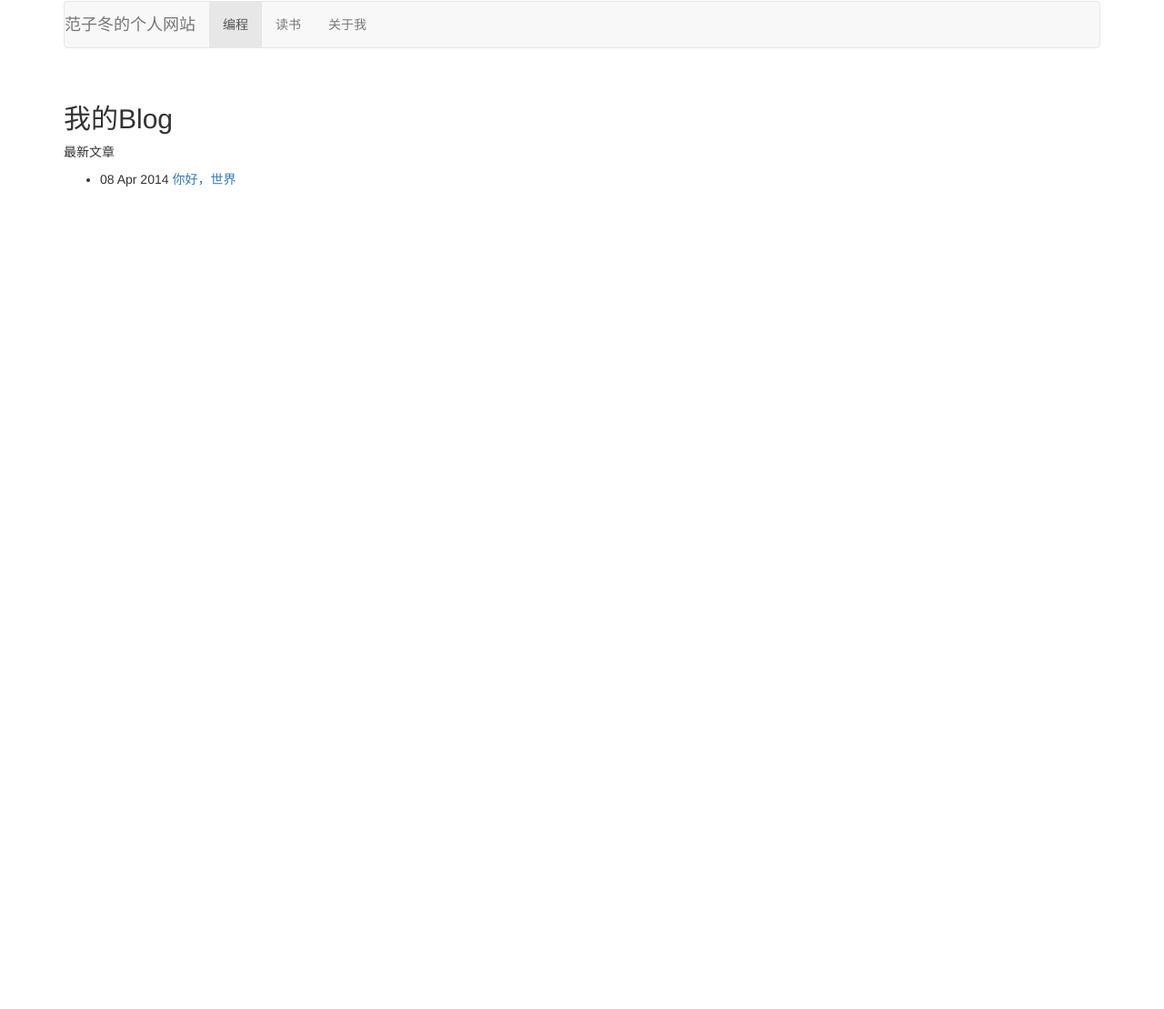
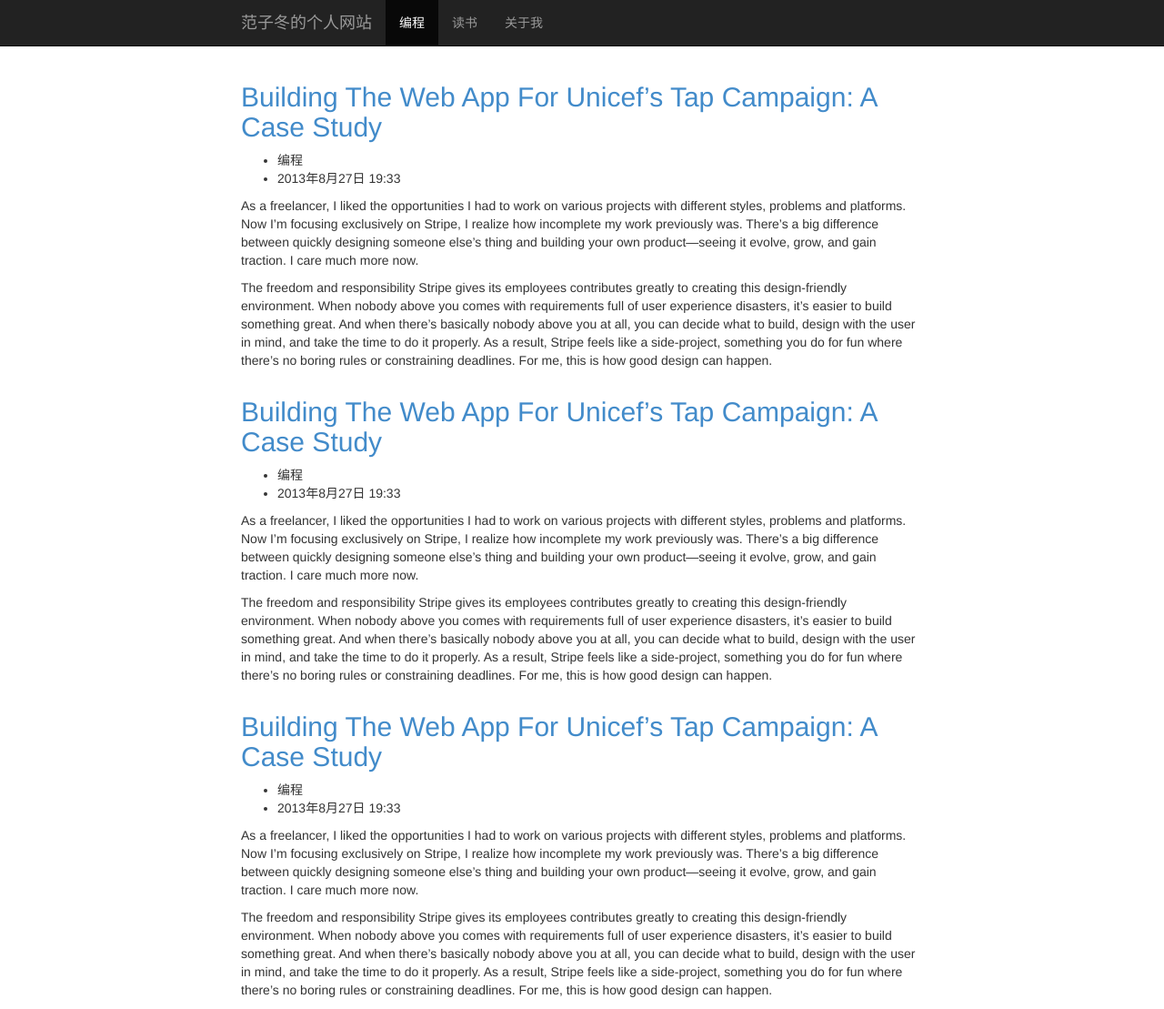
Before and after one commit to vanzand/vanzand.github.io, a Jekyll site: the page built from index.html, in a window 1280 px wide and 1109 px high. Shown: the whole window at 91% size. Built offline with Jekyll 4.4.1, drawn with Linux system fonts in a browser that asks for light colours; nearby versions of some CDN libraries; library files that are not in the unit come from our copies; Markdown is read by kramdown in place of the engine named in the settings.

Commit message:
首页布局优化完成20%
Signed-off-by: vanzand <450323391@qq.com>

```diff
--- a/_layouts/default.html
+++ b/_layouts/default.html
@@ -6,12 +6,15 @@
     <meta http-equiv="X-UA-Compatible" content="IE=Edge">
     <meta charset="UTF-8" >
 		<title>{{ page.title }}</title>
-		<link rel="stylesheet" type="text/css" href="../_public/css/bootstrap.min.css">
+		<link rel="stylesheet" type="text/css" href="../public/css/bootstrap.min.css">
+		<link rel="stylesheet" type="text/css" href="../public/css/main.css">
 	</head>
 	<body>
     <header class="navbar" role="banner">
+      <nav class="navbar navbar-inverse navbar-fixed-top" role="navigation">
       	<div class="container">
-        <nav class="navbar navbar-default" role="navigation">
+      		<div class="row">
+      			<div class="col-xs-12 col-md-8 col-md-offset-2">
       				<!-- Brand and toggle get grouped for better mobile display -->
 		          <div class="navbar-header">
 		            <button type="button" class="navbar-toggle" data-toggle="collapse" data-target="#bs-example-navbar-collapse-1">
@@ -31,15 +34,71 @@
 		              <li><a href="#">关于我</a></li>
 		            </ul>
 		          </div><!-- /.navbar-collapse -->
+      			</div>
+      		</div>
+      	</div>
     	</nav>
-      </div>
     </header>
 
     <div class="container">
-		  {{ content }}
+    	<div class="row">
+    		<!-- 文章区 -->
+    		<div class="col-xs-12 col-md-8 col-md-offset-2">
+    			<section>
+		  			<!-- {{ content }} -->
+		  			<!-- 每一篇文章 -->
+		  			<article>
+	  					<h2>
+	  						<a title="Building The Web App For Unicef’s Tap Campaign: A Case Study" href="#">Building The Web App For Unicef’s Tap Campaign: A Case Study</a>
+	  					</h2>
+		  				<ul class="postmetadata clearfix">
+		  					<li class="tag">编程</li>
+		  					<li class="date">2013年8月27日 19:33</li>
+		  				</ul>
+		  				<div class="content">
+		  					<p>As a freelancer, I liked the opportunities I had to work on various projects with different styles, problems and platforms. Now I’m focusing exclusively on Stripe, I realize how incomplete my work previously was. There’s a big difference between quickly designing someone else’s thing and building your own product—seeing it evolve, grow, and gain traction. I care much more now.</p>
+		  					<p>The freedom and responsibility Stripe gives its employees contributes greatly to creating this design-friendly environment. When nobody above you comes with requirements full of user experience disasters, it’s easier to build something great. And when there’s basically nobody above you at all, you can decide what to build, design with the user in mind, and take the time to do it properly. As a result, Stripe feels like a side-project, something you do for fun where there’s no boring rules or constraining deadlines. For me, this is how good design can happen.</p>
+		  				</div>
+		  				<div class="clearfix"></div>
+		  			</article>
+
+		  			<article>
+	  					<h2>
+	  						<a title="Building The Web App For Unicef’s Tap Campaign: A Case Study" href="#">Building The Web App For Unicef’s Tap Campaign: A Case Study</a>
+	  					</h2>
+		  				<ul class="postmetadata clearfix">
+		  					<li class="tag">编程</li>
+		  					<li class="date">2013年8月27日 19:33</li>
+		  				</ul>
+		  				<div class="content">
+		  					<p>As a freelancer, I liked the opportunities I had to work on various projects with different styles, problems and platforms. Now I’m focusing exclusively on Stripe, I realize how incomplete my work previously was. There’s a big difference between quickly designing someone else’s thing and building your own product—seeing it evolve, grow, and gain traction. I care much more now.</p>
+		  					<p>The freedom and responsibility Stripe gives its employees contributes greatly to creating this design-friendly environment. When nobody above you comes with requirements full of user experience disasters, it’s easier to build something great. And when there’s basically nobody above you at all, you can decide what to build, design with the user in mind, and take the time to do it properly. As a result, Stripe feels like a side-project, something you do for fun where there’s no boring rules or constraining deadlines. For me, this is how good design can happen.</p>
+		  				</div>
+		  				<div class="clearfix"></div>
+		  			</article>
+
+		  			<article>
+	  					<h2>
+	  						<a title="Building The Web App For Unicef’s Tap Campaign: A Case Study" href="#">Building The Web App For Unicef’s Tap Campaign: A Case Study</a>
+	  					</h2>
+		  				<ul class="postmetadata clearfix">
+		  					<li class="tag">编程</li>
+		  					<li class="date">2013年8月27日 19:33</li>
+		  				</ul>
+		  				<div class="content">
+		  					<p>As a freelancer, I liked the opportunities I had to work on various projects with different styles, problems and platforms. Now I’m focusing exclusively on Stripe, I realize how incomplete my work previously was. There’s a big difference between quickly designing someone else’s thing and building your own product—seeing it evolve, grow, and gain traction. I care much more now.</p>
+		  					<p>The freedom and responsibility Stripe gives its employees contributes greatly to creating this design-friendly environment. When nobody above you comes with requirements full of user experience disasters, it’s easier to build something great. And when there’s basically nobody above you at all, you can decide what to build, design with the user in mind, and take the time to do it properly. As a result, Stripe feels like a side-project, something you do for fun where there’s no boring rules or constraining deadlines. For me, this is how good design can happen.</p>
+		  				</div>
+		  				<div class="clearfix"></div>
+		  			</article>
+    			</section>
+    		</div>
+    		<!-- 侧边栏 -->
+  			<div class="col-xs-6 col-md-4"></div>
+    	</div>
     </div>
 
-    <script type="text/javascript" src="../_public/js/jquery-1.11.0.min.js"></script>
-		<script type="text/javascript" src="../_public/js/bootstrap.min.js"></script>
+    <script type="text/javascript" src="../public/js/jquery-1.11.0.min.js"></script>
+		<script type="text/javascript" src="../public/js/bootstrap.min.js"></script>
 	</body>
 </html>
```
Also changed, not shown: public/css/main.css (added). Lines whose indentation alone changed are shown as unchanged.
